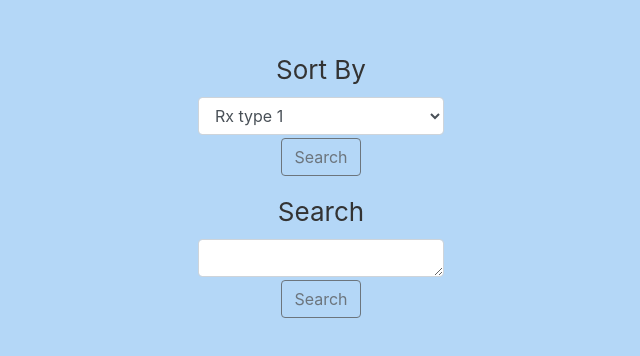
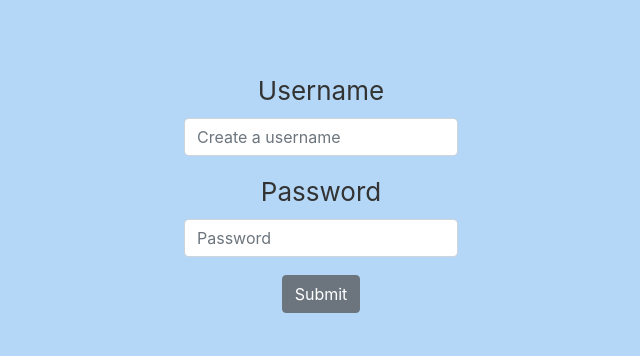
Before and after one commit to candacecodes/rx-roundtable-client, a React (Create React App) app: page /profile in a window 1280 px wide. Shown: the part 208-564 px from the top of the page, without its empty margins (319-959 px from the left). Built offline with nearby package versions, Linux system fonts and the light colour scheme.

Commit message:
create a username

```diff
--- a/src/App.js
+++ b/src/App.js
@@ -15,7 +15,8 @@ function App() {
 				{/* <Navbar />
 				<Home /> */}
 				{/* <RxSingle /> */}
-				<FilterSearch />
+				{/* <FilterSearch /> */}
+				<Login />
 			</header>
 		</div>
 	);
--- a/src/components/home/Login.js
+++ b/src/components/home/Login.js
@@ -1,7 +1,26 @@
 import React, { Component } from "react";
+import Form from "react-bootstrap/Form";
+import Button from "react-bootstrap/Button";
 
 export default class login extends Component {
 	render() {
-		return <div></div>;
+		return (
+			<div>
+				<Form>
+					<Form.Group controlId="formBasicEmail">
+						<Form.Label>Username</Form.Label>
+						<Form.Control type="email" placeholder="Create a username" />
+					</Form.Group>
+
+					<Form.Group controlId="formBasicPassword">
+						<Form.Label>Password</Form.Label>
+						<Form.Control type="password" placeholder="Password" />
+					</Form.Group>
+					<Button variant="secondary" type="submit">
+						Submit
+					</Button>
+				</Form>
+			</div>
+		);
 	}
 }
```
Also changed, not shown: src/components/Profile.js (+7 -0 lines).
